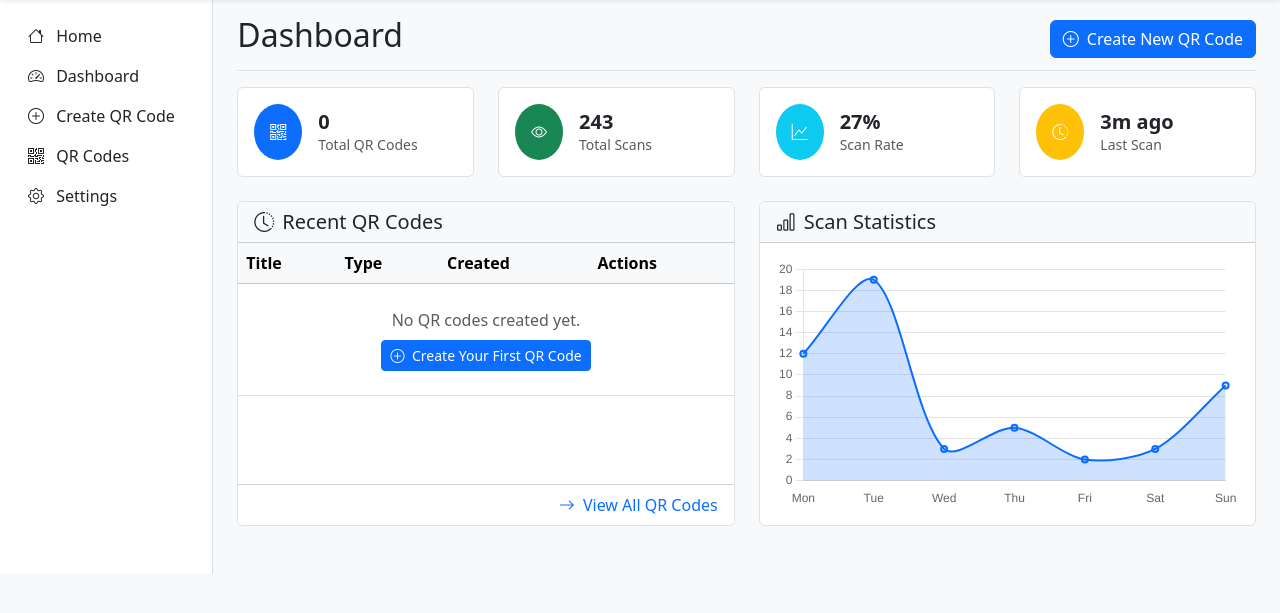
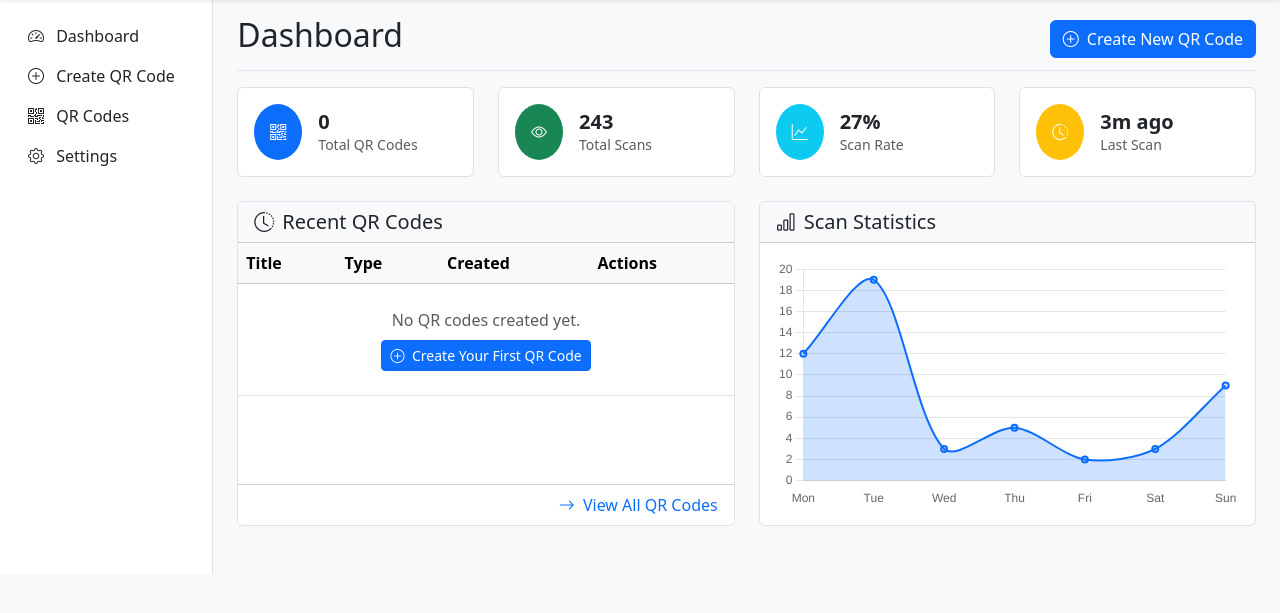
Before and after one commit to gsinghjay/mvp_qr_gen, a FastAPI app: page / in a window 1280 px wide. Shown: the part 57-670 px from the top of the page. Run offline with FastAPI, Linux system fonts and the light colour scheme; parts of the project's set-up code (start-up, migrations or seed data) failed here and were passed over; some libraries are stand-ins or nearby versions.

Commit message:
refactor(ui): rename Home to Dashboard in sidebar and consolidate navigation

```diff
--- a/app/templates/base.html
+++ b/app/templates/base.html
@@ -53,13 +53,7 @@
                 <div class="position-sticky pt-3">
                     <ul class="nav flex-column">
                         <li class="nav-item">
-                            <a href="/" class="nav-link text-body" id="nav-home">
-                                <i class="bi bi-house me-2"></i>
-                                Home
-                            </a>
-                        </li>
-                        <li class="nav-item">
-                            <a href="/dashboard" class="nav-link text-body" id="nav-dashboard">
+                            <a href="/" class="nav-link text-body" id="nav-dashboard">
                                 <i class="bi bi-speedometer2 me-2"></i>
                                 Dashboard
                             </a>
@@ -117,8 +111,6 @@
 
             // Set active class based on path
             if (path === '/' || path === '') {
-                document.getElementById('nav-home').classList.add('active');
-            } else if (path === '/dashboard') {
                 document.getElementById('nav-dashboard').classList.add('active');
             } else if (path.includes('/qr-create')) {
                 document.getElementById('nav-create').classList.add('active');
```
